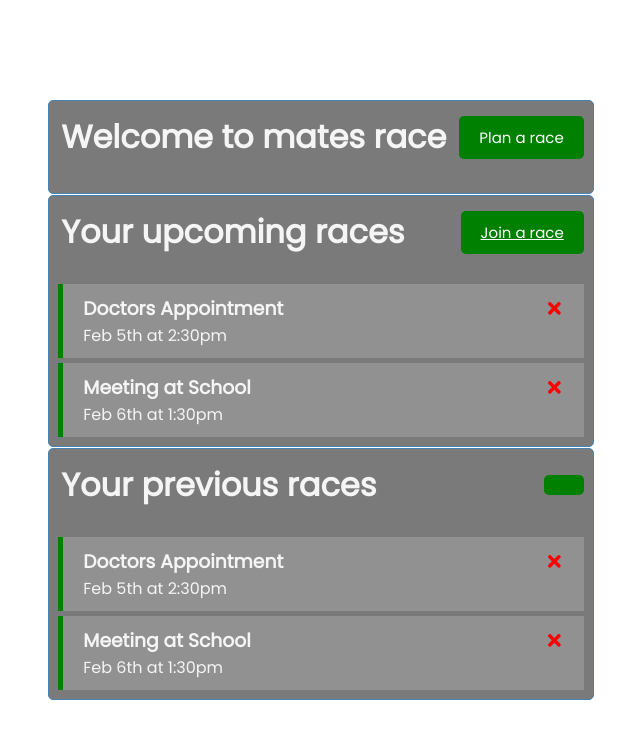
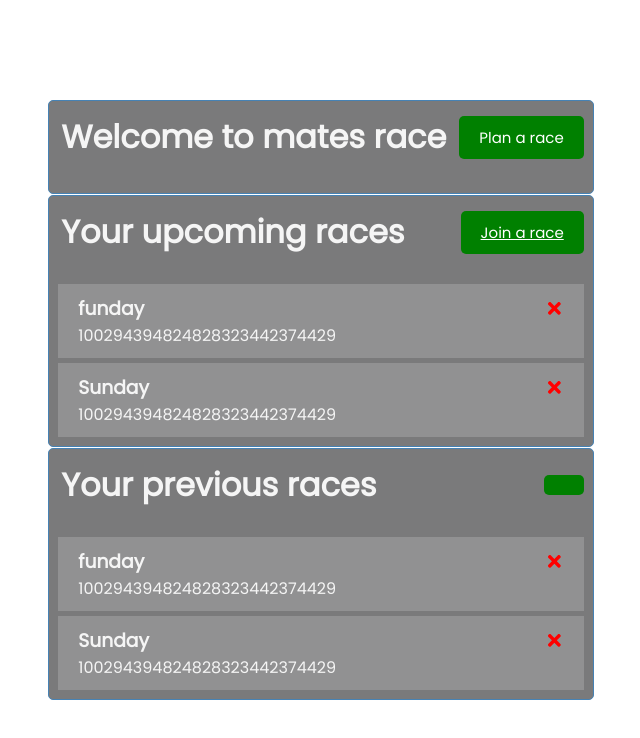
Before and after one commit to Fjallroth/matesRace, a React (Create React App) app in the folder client/: page / in a window 1280 px wide. Shown: the top 738 px of the page, without its empty margins (319-959 px from the left). Built offline with nearby package versions, Linux system fonts and the light colour scheme.

Commit message:
more front end

```diff
--- a/client/src/App.js
+++ b/client/src/App.js
@@ -23,15 +23,19 @@ const App = () =>{
       [
         {
           "id": 1,
-          "text": "Doctors Appointment",
-          "day": "Feb 5th at 2:30pm",
-          "reminder": true
+          "raceName": "funday",
+          "startDay": "datetime",
+          "endDay": "datetime",
+          "segments": [100294, 39482, 48283234, 42374429],
+          "raceInfo": "just a fun race between pals"
         },
         {
           "id": 2,
-          "text": "Meeting at School",
-          "day": "Feb 6th at 1:30pm",
-          "reminder": true
+          "raceName": "Sunday",
+          "startDay": "datetime",
+          "endDay": "datetime",
+          "segments": [100294, 39482, 48283234, 42374429],
+          "raceInfo": "just a fun race between pals"
         }
       ]
 
--- a/client/src/components/Task.js
+++ b/client/src/components/Task.js
@@ -4,12 +4,12 @@ import {FaTimes} from 'react-icons/fa'
 const task = ({task, onDelete, onToggle}) => {
   return (
     <div className ={`task ${task.reminder ? 'reminder' : ''}`}  onDoubleClick={() => onToggle(task.id)}>
-        <h3>{task.text}
+        <h3>{task.raceName}
         <FaTimes style={{ color:'red', curson: 'pointer'}}
         onClick={() => onDelete(task.id)}
 
         /></h3>
-        <p>{task.day}</p>
+        <p>{task.segments}</p>
 
 
     </div>
--- a/client/src/components/Tasks.js
+++ b/client/src/components/Tasks.js
@@ -4,10 +4,17 @@ const Tasks = ({tasks, onDelete, onToggle}) => {
 
   return (
     <>
-      {tasks.map((task, index) => (
+      {tasks.map((task, raceName, startDay, endDay, segments,raceInfo, index) => (
       <Task
       key={index}
       task={task}
+      raceName={raceName}
+      startDay= {startDay}
+      endDay= {endDay}
+      segments= {segments}
+      raceInfo={raceInfo}
+
+
       onDelete={onDelete}
       onToggle={onToggle}
       />))}
```
